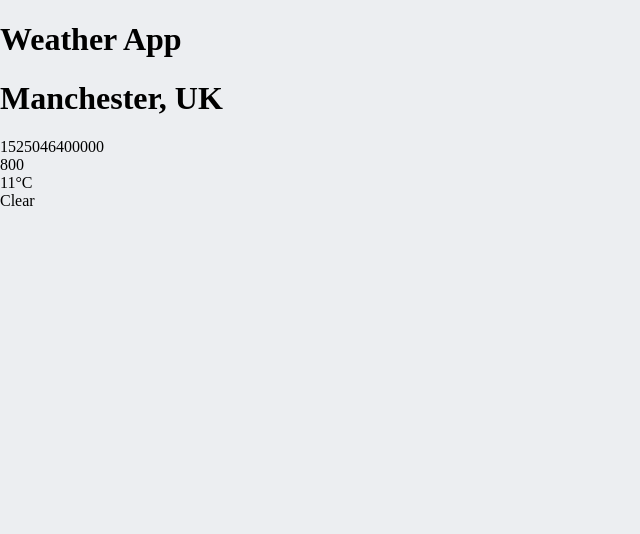
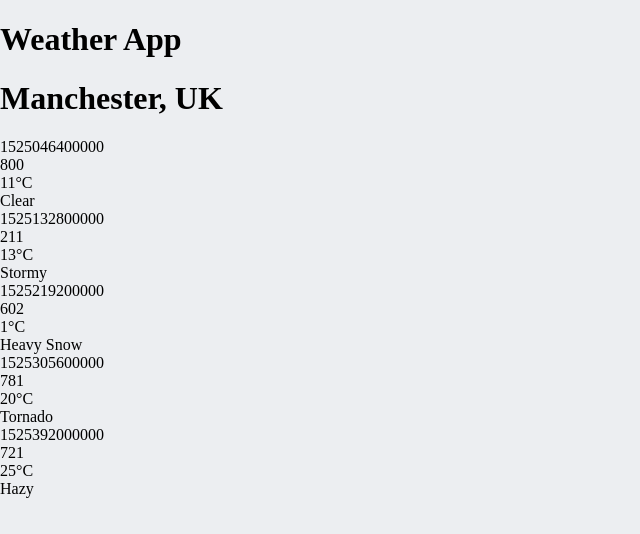
Before and after one commit to CodeLHC/weather-app, a React (Create React App) app: page / in a window 1280 px wide. Shown: the top 534 px of the page, without its empty margins (0-640 px from the left). Built offline with nearby package versions, Linux system fonts and the light colour scheme; a web font is replaced by a local one.

Commit message:
forecast summaries component

```diff
--- a/src/components/App.js
+++ b/src/components/App.js
@@ -1,19 +1,15 @@
 import "../styles/App.css";
 import React from "react";
 import LocationDetails from "./LocationDetails";
-import ForcastSummary from "./ForecastSummary";
+import ForecastList from "./ForecastList";
+// import ForcastSummary from "./ForecastSummary";
 
 function App({ location, forecasts }) {
   return (
     <div className="App">
       <h1>Weather App</h1>
       <LocationDetails city={location.city} country={location.country} />
-      <ForcastSummary
-        date={forecasts[0].date}
-        icon={forecasts[0].icon}
-        temperature={forecasts[0].temperature.max}
-        description={forecasts[0].description}
-      />
+      <ForecastList forecasts={forecasts} />
     </div>
   );
 }
--- /dev/null
+++ b/src/components/ForecastList.js
@@ -0,0 +1,23 @@
+import React from "react";
+import ForcastSummary from "./ForecastSummary";
+
+function ForecastList({ forecasts }) {
+  return (
+    <div className="forecast-list">
+      {forecasts.map((forecast, i) => {
+        return (
+          <ForcastSummary
+            // eslint-disable-next-line react/no-array-index-key
+            key={forecast.date}
+            date={forecast.date}
+            icon={forecast.icon}
+            temperature={forecast.temperature.max}
+            description={forecast.description}
+          />
+        );
+      })}
+    </div>
+  );
+}
+
+export default ForecastList;
```
